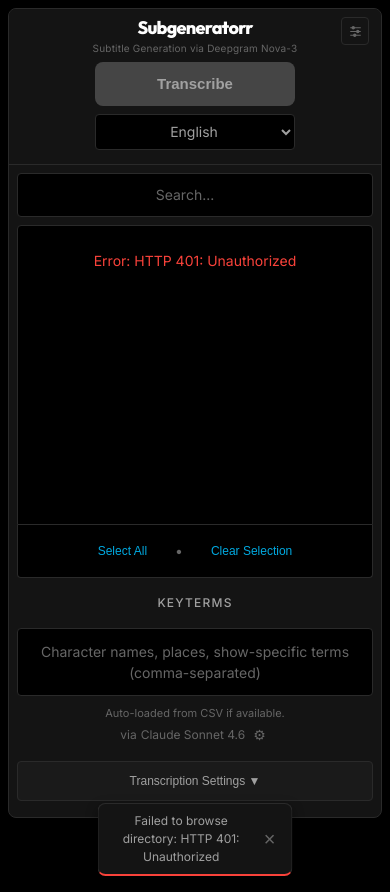
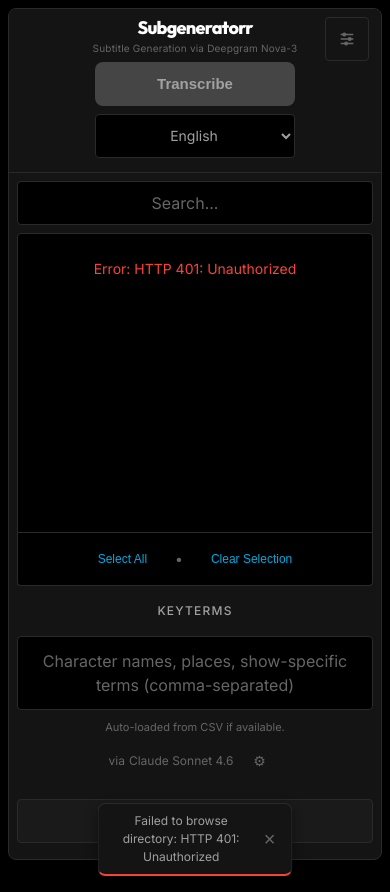
Before and after one commit to tylerbcrawford/subgeneratorr, a Flask app: template web/templates/index.html in a window 390 px wide. Run offline with Flask 3, Linux system fonts and the light colour scheme; the template is opened without the code that fills it, so the values that code supplies are empty.

Commit message:
fix: mobile accessibility (pinch-zoom, 44px tap targets, shorter Chinese labels)
- Re-enable pinch-zoom (remove user-scalable=no) and keep mobile text-entry fields at 16px so iOS Safari does not auto-zoom on focus.

- Raise the settings gear, AI-config toggle, language selector, and advanced-settings toggle to the 44px minimum tap target on mobile.

- Shorten the new Chinese option labels to Chinese (Simplified/Traditional/Cantonese) so they no longer truncate in the mobile language selector.

```diff
--- a/web/static/styles.css
+++ b/web/static/styles.css
@@ -2680,3 +2680,42 @@
   60% { content: '..'; }
   80%, 100% { content: '...'; }
 }
+
+/* ============================================
+   MOBILE ACCESSIBILITY
+   Pinch-zoom is enabled (viewport meta), so text-entry fields are kept at
+   16px to stop iOS Safari auto-zooming on focus, and icon/affordance controls
+   are raised to the 44px touch-target guideline.
+   ============================================ */
+@media (max-width: 640px) {
+  /* 16px text-entry fields prevent iOS focus-zoom */
+  .search-input,
+  #keyTerms,
+  #requestTag,
+  .sub-options textarea {
+    font-size: 16px;
+  }
+
+  /* 44px minimum tap targets for icon/affordance controls */
+  .gear-btn {
+    width: 44px;
+    height: 44px;
+  }
+  .gear-btn svg {
+    width: 18px;
+    height: 18px;
+  }
+  .ai-config-toggle {
+    display: inline-flex;
+    align-items: center;
+    justify-content: center;
+    min-width: 44px;
+    min-height: 44px;
+  }
+  .action-bar-select {
+    min-height: 44px;
+  }
+  #advancedToggle {
+    min-height: 44px;
+  }
+}
--- a/web/templates/index.html
+++ b/web/templates/index.html
@@ -2,7 +2,7 @@
 <html lang="en" data-theme="dark">
 <head>
     <meta charset="UTF-8">
-    <meta name="viewport" content="width=device-width, initial-scale=1.0, maximum-scale=1.0, user-scalable=no">
+    <meta name="viewport" content="width=device-width, initial-scale=1.0">
     <link rel="icon" type="image/svg+xml" href="/static/favicon.svg">
     <title>Subgeneratorr</title>
     <link rel="preconnect" href="https://fonts.googleapis.com">
@@ -94,8 +94,8 @@
                                     <option value="bs">Bosnian</option>
                                     <option value="bg">Bulgarian</option>
                                     <option value="ca">Catalan</option>
-                                    <option value="zh">Chinese (Mandarin, Simplified)</option>
-                                    <option value="zh-Hant">Chinese (Mandarin, Traditional)</option>
+                                    <option value="zh">Chinese (Simplified)</option>
+                                    <option value="zh-Hant">Chinese (Traditional)</option>
                                     <option value="zh-HK">Chinese (Cantonese)</option>
                                     <option value="hr">Croatian</option>
                                     <option value="cs">Czech</option>
```
Also changed, not shown: CHANGELOG.md.
